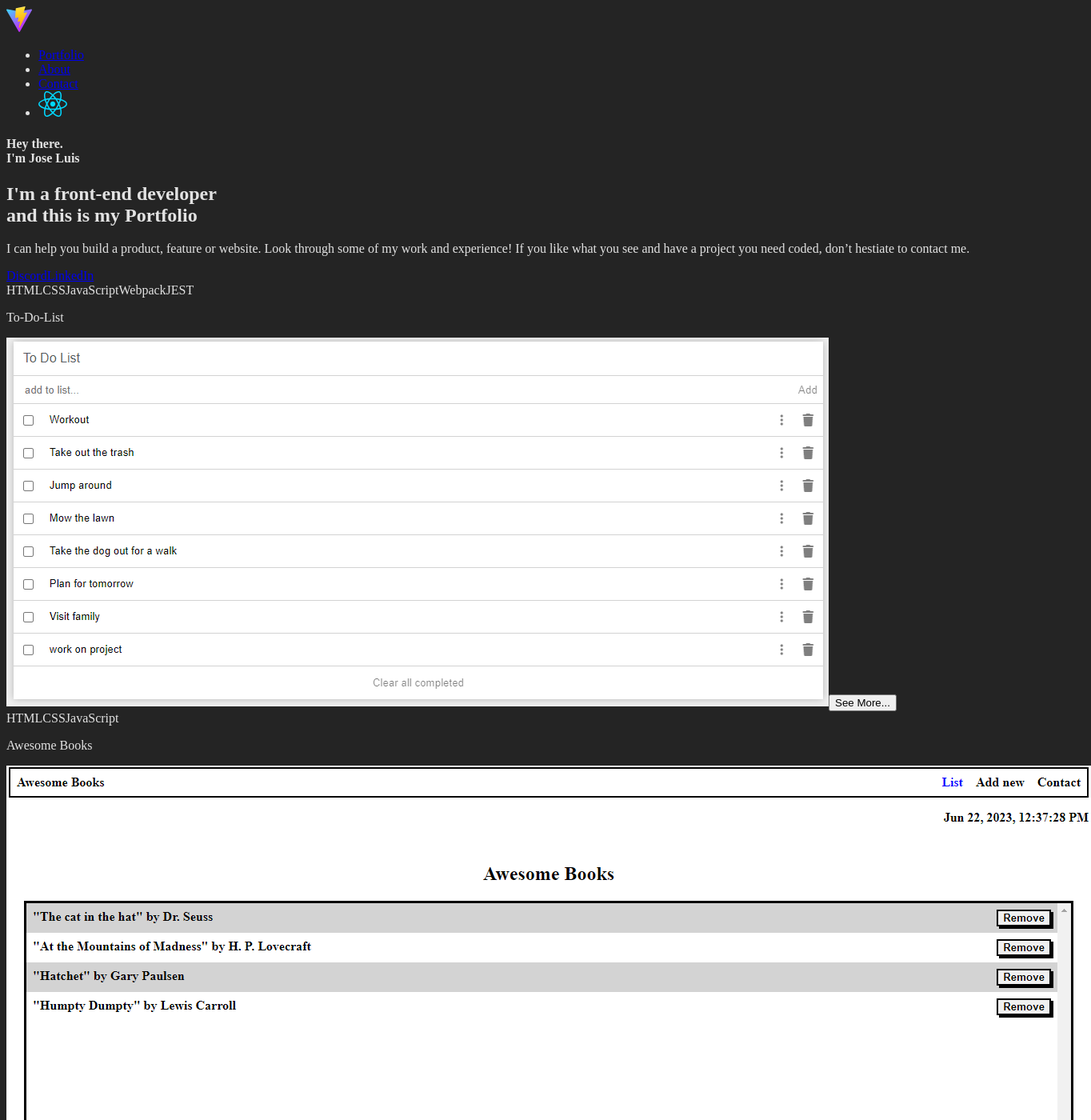
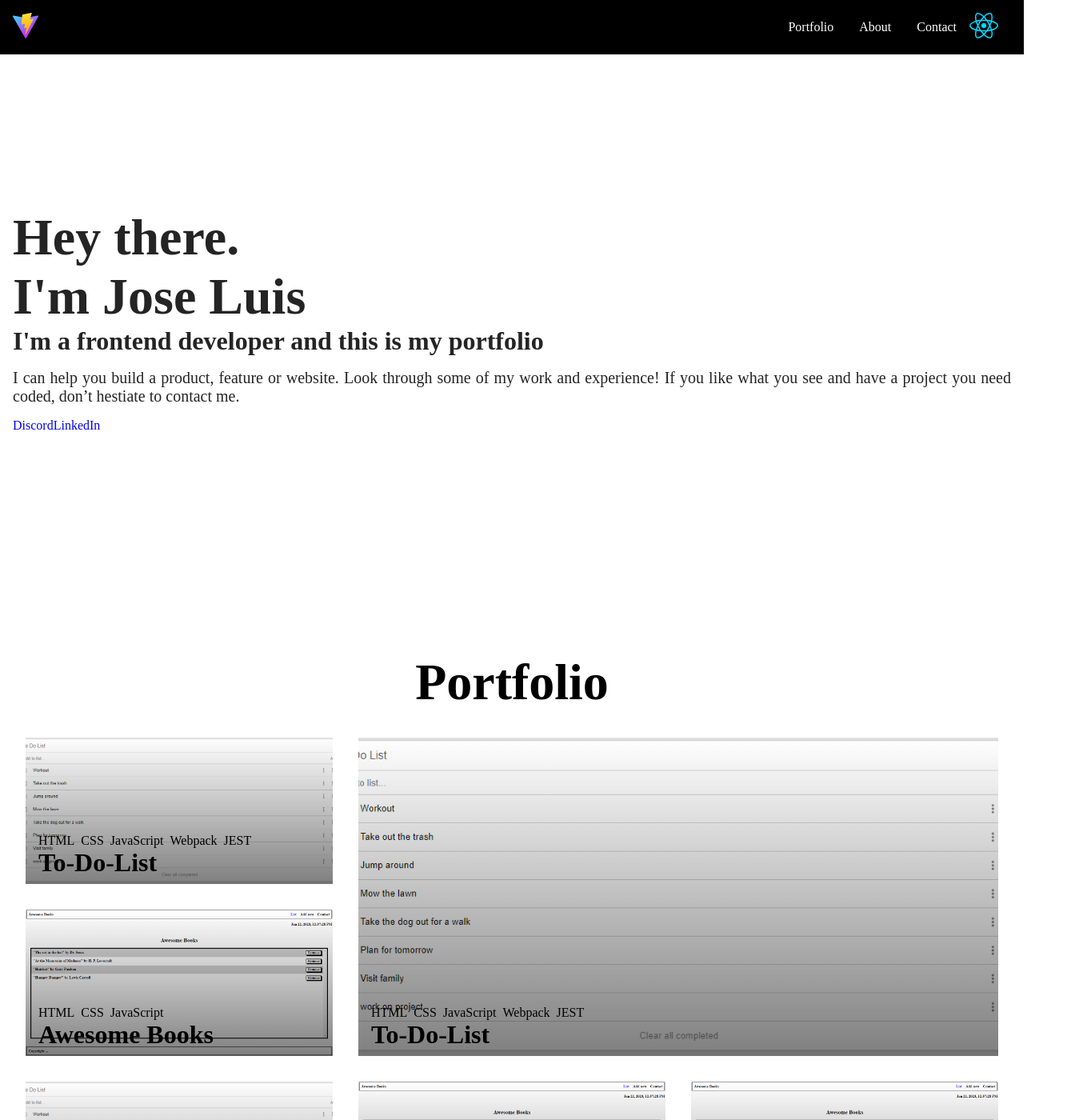
Before and after one commit to jlvFlores/Portfolio-v2, a React (Vite) app: page / in a window 1280 px wide. Shown: the top 1400 px of the page at 80% size, 1364 px wide, since content can reach past the window. Built offline with nearby package versions, Linux system fonts and the light colour scheme.

Commit message:
Apply styles for header, headline and project cards

```diff
--- a/src/app/projects/portfolioSlice.js
+++ b/src/app/projects/portfolioSlice.js
@@ -18,6 +18,46 @@ const initialState = {
     },
     {
       id: 1,
+      title: 'Awesome Books',
+      techs: ['HTML', 'CSS', 'JavaScript'],
+      image: '/src/assets/images/Awesome-books.png',
+      imageAltText: 'List page of the Awesome books site',
+      description: 'A single-page dynamic library that displays books added or removed by the user using their browser\'s localStorage.',
+      liveUrl: 'https://jlvflores.github.io/Awesome-books-with-ES6/',
+      sourceUrl: 'https://github.com/jlvFlores/Awesome-books-with-ES6',
+    },
+    {
+      id: 2,
+      title: 'To-Do-List',
+      techs: ['HTML', 'CSS', 'JavaScript', 'Webpack', 'JEST'],
+      image: '/src/assets/images/To-do-list.png',
+      imageAltText: 'To do list page with a short list of task',
+      description: 'The successor to the Awesome Library project. It has the same and functions as well as new features that allow users to delete groups of list and edit the already existing text in the list item.',
+      liveUrl: 'https://jlvflores.github.io/To-Do-list/dist/',
+      sourceUrl: 'https://github.com/jlvFlores/To-Do-list',
+    },
+    {
+      id: 3,
+      title: 'Awesome Books',
+      techs: ['HTML', 'CSS', 'JavaScript'],
+      image: '/src/assets/images/Awesome-books.png',
+      imageAltText: 'List page of the Awesome books site',
+      description: 'A single-page dynamic library that displays books added or removed by the user using their browser\'s localStorage.',
+      liveUrl: 'https://jlvflores.github.io/Awesome-books-with-ES6/',
+      sourceUrl: 'https://github.com/jlvFlores/Awesome-books-with-ES6',
+    },
+    {
+      id: 4,
+      title: 'To-Do-List',
+      techs: ['HTML', 'CSS', 'JavaScript', 'Webpack', 'JEST'],
+      image: '/src/assets/images/To-do-list.png',
+      imageAltText: 'To do list page with a short list of task',
+      description: 'The successor to the Awesome Library project. It has the same and functions as well as new features that allow users to delete groups of list and edit the already existing text in the list item.',
+      liveUrl: 'https://jlvflores.github.io/To-Do-list/dist/',
+      sourceUrl: 'https://github.com/jlvFlores/To-Do-list',
+    },
+    {
+      id: 5,
       title: 'Awesome Books',
       techs: ['HTML', 'CSS', 'JavaScript'],
       image: '/src/assets/images/Awesome-books.png',
--- a/src/components/Card.jsx
+++ b/src/components/Card.jsx
@@ -5,19 +5,26 @@ const Card = ({
   id, title, techs, image, imageAltText, description, liveUrl, sourceUrl,
 }) => {
   const openModal = () => {
-    const dialog = document.getElementById(id);
+    const dialog = document.getElementById(`dialog-${id}`);
     dialog.showModal();
   };
 
   return (
-    <article>
-      {techs.map((tech) => (
-        <span key={tech}>{tech}</span>
-      ))}
-      <p>{title}</p>
-      <img src={image} alt={imageAltText} />
-      <button type="button" onClick={openModal}>See More...</button>
-      <dialog id={id}>
+    <>
+      <article>
+        <div className="overlay">
+          <div className="overlay-content" onClick={openModal}>
+            <ul>
+              {techs.map((tech) => (
+                <li className="tags" key={tech}>{tech}</li>
+              ))}
+            </ul>
+            <h5>{title}</h5>
+          </div>
+        </div>
+        <img className="project-img" src={image} alt={imageAltText} />
+      </article>
+      <dialog id={`dialog-${id}`}>
         <form method="dialog">
           <button type="submit">Close</button>
         </form>
@@ -25,7 +32,7 @@ const Card = ({
         <a href={liveUrl}>Live project</a>
         <a href={sourceUrl}>Porject repository</a>
       </dialog>
-    </article>
+    </>
   );
 };
 
--- a/src/components/Header.jsx
+++ b/src/components/Header.jsx
@@ -7,10 +7,10 @@ const Header = () => (
     <a href="#headline">
       <img src={viteLogo} alt="Logo" />
     </a>
-    <ul>
-      <li><a href="#portfolio">Portfolio</a></li>
-      <li><a href="#about">About</a></li>
-      <li><a href="#contact">Contact</a></li>
+    <ul className="navbar">
+      <li><a className="nav-option" href="#portfolio">Portfolio</a></li>
+      <li><a className="nav-option" href="#about">About</a></li>
+      <li><a className="nav-option" href="#contact">Contact</a></li>
       <li><img src={reactLogo} alt="Bar" /></li>
     </ul>
   </header>
--- a/src/components/Home.jsx
+++ b/src/components/Home.jsx
@@ -9,22 +9,24 @@ const Home = () => {
     projects, resume, attributes, texts,
   } = useSelector((store) => store.portfolio);
   return (
-    <>
+    <main>
       <section id="headline">
+        <div className="headline-content">
           <h4>
             Hey there.
             <br />
             I&apos;m Jose Luis
           </h4>
           <h1>
-          I&apos;m a front-end developer
-          <br />
-          and this is my Portfolio
+            I&apos;m a frontend developer and this is my portfolio
           </h1>
-        <p>{texts.headline}</p>
+          <p className="justify long-text">{texts.headline}</p>
           <SocialMedia />
+        </div>
       </section>
       <section id="portfolio">
+        <h4 className="center">Portfolio</h4>
+        <div className="projects">
           {projects.map((project) => (
             <Card
               key={project.id}
@@ -38,10 +40,11 @@ const Home = () => {
               sourceUrl={project.sourceUrl}
             />
           ))}
+        </div>
       </section>
       <section id="about">
-        <h4>About me</h4>
-        <p>{texts.about}</p>
+        <h4 className="center">About me</h4>
+        <p className="justify long-text">{texts.about}</p>
         <a href={resume.url} download={resume.title}>Check my Resume</a>
         <div id="attributes">
           {attributes.map((attribute) => (
@@ -54,7 +57,7 @@ const Home = () => {
         </div>
       </section>
       <section id="contact">
-        <p>{texts.contact}</p>
+        <p className="justify">{texts.contact}</p>
         <form action="">
           <input type="text" placeholder="Name" />
           <input type="text" placeholder="Email" />
@@ -63,7 +66,7 @@ const Home = () => {
         </form>
         <SocialMedia />
       </section>
-    </>
+    </main>
   );
 };
 
--- a/src/index.css
+++ b/src/index.css
@@ -1,5 +1,189 @@
+/* Global styles */
+* {
+  margin: 0;
+  padding: 0;
+}
+
 :root {
   color-scheme: light dark;
-  color: rgb(255 255 255 / 87%);
-  background-color: #242424;
 }
+
+body {
+  margin: 0;
+  padding: 0;
+}
+
+ul {
+  list-style: none;
+}
+
+a {
+  text-decoration: none;
+}
+
+/* Header */
+header {
+  background-color: black;
+  position: fixed;
+  padding: 1rem 0;
+  display: flex;
+  justify-content: space-between;
+  width: 100vw;
+  z-index: 2;
+}
+
+header,
+ul {
+  display: flex;
+  align-items: center;
+  margin: 0;
+}
+
+.navbar {
+  margin-right: 2rem;
+}
+
+header > a {
+  margin-left: 1rem;
+}
+
+.nav-option {
+  color: white;
+  margin: 0 1rem;
+  position: relative;
+}
+
+.nav-option::after {
+  background: white;
+  content: '';
+  position: absolute;
+  height: 2px;
+  width: 100%;
+  bottom: -5px;
+  left: 0;
+  transform: scaleX(0);
+  transform-origin: bottom right;
+  transition: transform 0.25s ease-out;
+}
+
+.nav-option:hover::after {
+  transform: scaleX(1);
+  transform-origin: bottom left;
+}
+
+/* Main */
+section:nth-child(odd) {
+  background-color: white;
+  color: #242424;
+}
+
+h4 {
+  font-size: 4rem;
+}
+
+/* Headline  */
+#headline {
+  display: flex;
+  flex-direction: column;
+  justify-content: center;
+  height: 100vh;
+}
+
+.headline-content {
+  margin: 0 1rem;
+}
+
+h1 {
+  font-size: 2rem;
+}
+
+/* Portfolio */
+#portfolio {
+  padding-top: 1rem;
+}
+
+.projects {
+  display: grid;
+  grid-template-areas:
+    "other  main  main"
+    "other  main  main"
+    "other second third";
+  grid-template-columns: 1fr 1fr 1fr;
+  grid-template-rows: 1fr 1fr 1fr;
+  gap: 2rem;
+  padding: 2rem;
+}
+
+article {
+  display: flex;
+  position: relative;
+  overflow: hidden;
+}
+
+article:nth-child(1) {
+  grid-area: main;
+}
+
+article:nth-child(2) {
+  grid-area: second;
+}
+
+article:nth-child(3) {
+  grid-area: third;
+}
+
+article:nth-child(4-6) {
+  grid-area: other;
+}
+
+.project-img {
+  width: 100%;
+  object-fit: cover;
+}
+
+.overlay {
+  position: absolute;
+  width: 100%;
+  height: 100%;
+  background-image: linear-gradient(to top, rgba(0, 0, 0, 0.5), rgba(0, 0, 0, 0));
+}
+
+.overlay-content {
+  bottom: 0.5rem;
+  left: 1rem;
+  position: absolute;
+  transition: 0.5s;
+  cursor: pointer;
+}
+
+.overlay-content:hover {
+  transform: scale(1.1);
+}
+
+h5 {
+  font-size: 2rem;
+}
+
+.tags {
+  margin-right: 0.5rem;
+}
+
+dialog {
+  margin: auto;
+  padding: 1rem;
+}
+
+
+/* Multi-use classes */
+.center {
+  text-align: center;
+}
+
+.justify {
+  text-align: justify;
+}
+
+.long-text {
+  font-size: 1.25rem;
+  margin: 1rem 0;
+}
```
Lines whose indentation alone changed are shown as unchanged.
